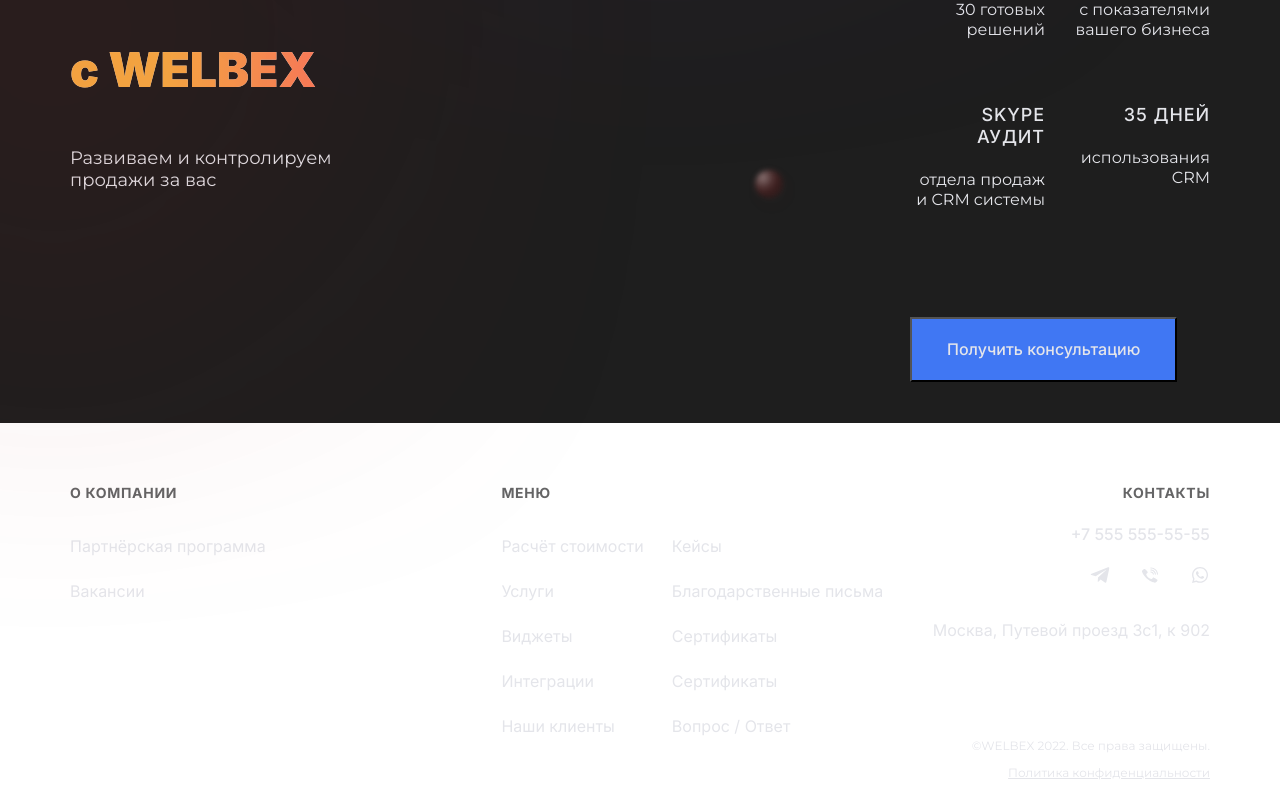
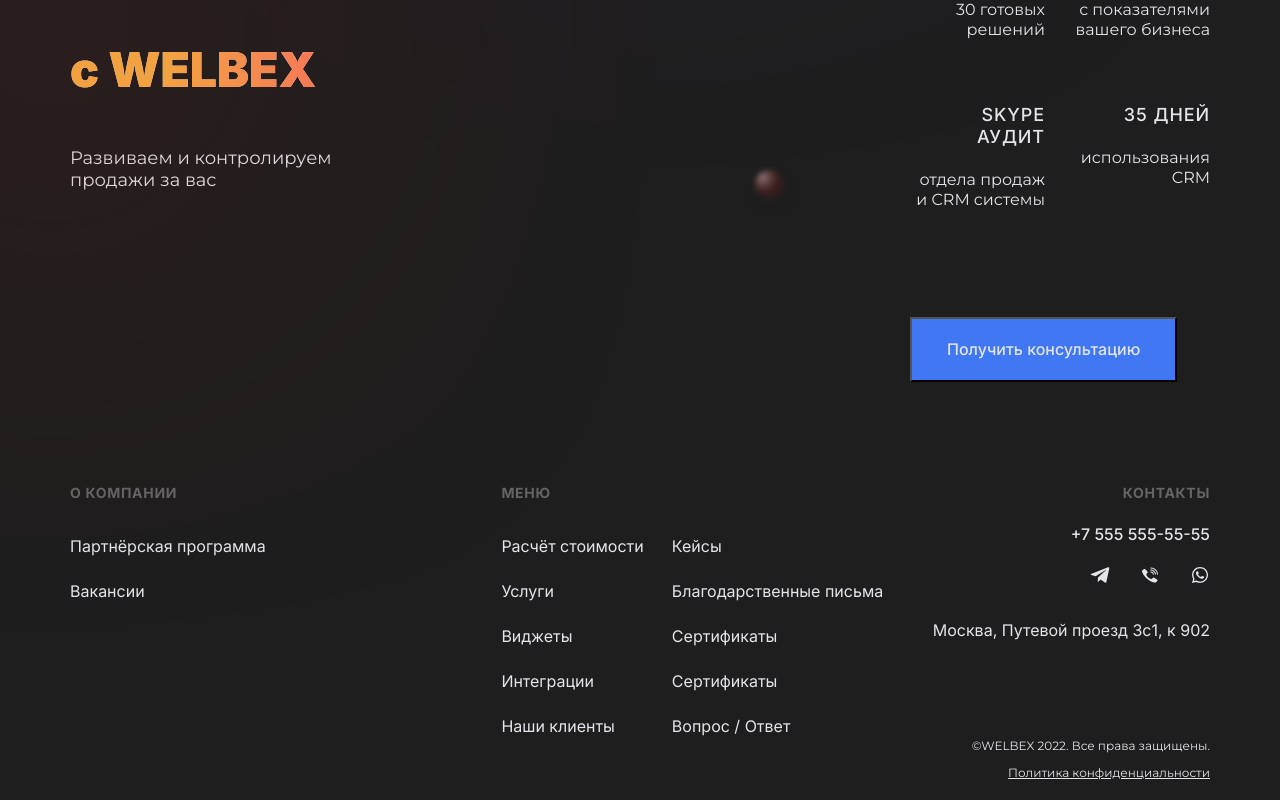
Before and after one commit to amoCRM-syrovezhko-test-task/welbex, a React (Create React App) app: page / in a window 1280 px wide. Shown: the part 377-1177 px from the top of the page. Built offline with nearby package versions, Linux system fonts and the light colour scheme.

Commit message:
fix: feat `footer-container`

```diff
--- a/src/assets/scss/components/sections/_footer.scss
+++ b/src/assets/scss/components/sections/_footer.scss
@@ -4,10 +4,16 @@
   justify-content: space-between;
   padding-top: 8.5rem;
 
+  &-container {
+    width: 100%;
+    background: #1E1E1E;
+    display: flex;
+    justify-content: center;
+  }
+
   &-list {
     display: flex;
     flex-direction: column;
-    // flex-wrap: wrap;
 
     &--title {
       margin-bottom: 2rem;
--- a/src/components/sections/Footer.jsx
+++ b/src/components/sections/Footer.jsx
@@ -21,6 +21,7 @@
   ]
 
   return (
+    <div className="footer-container">
       <footer className='footer'>
         <FooterList
           title={'О компании'}
@@ -32,6 +33,7 @@
         />
         <FooterContacts />
       </footer>
+    </div>
   );
 };
 
```
Lines whose indentation alone changed are shown as unchanged.
